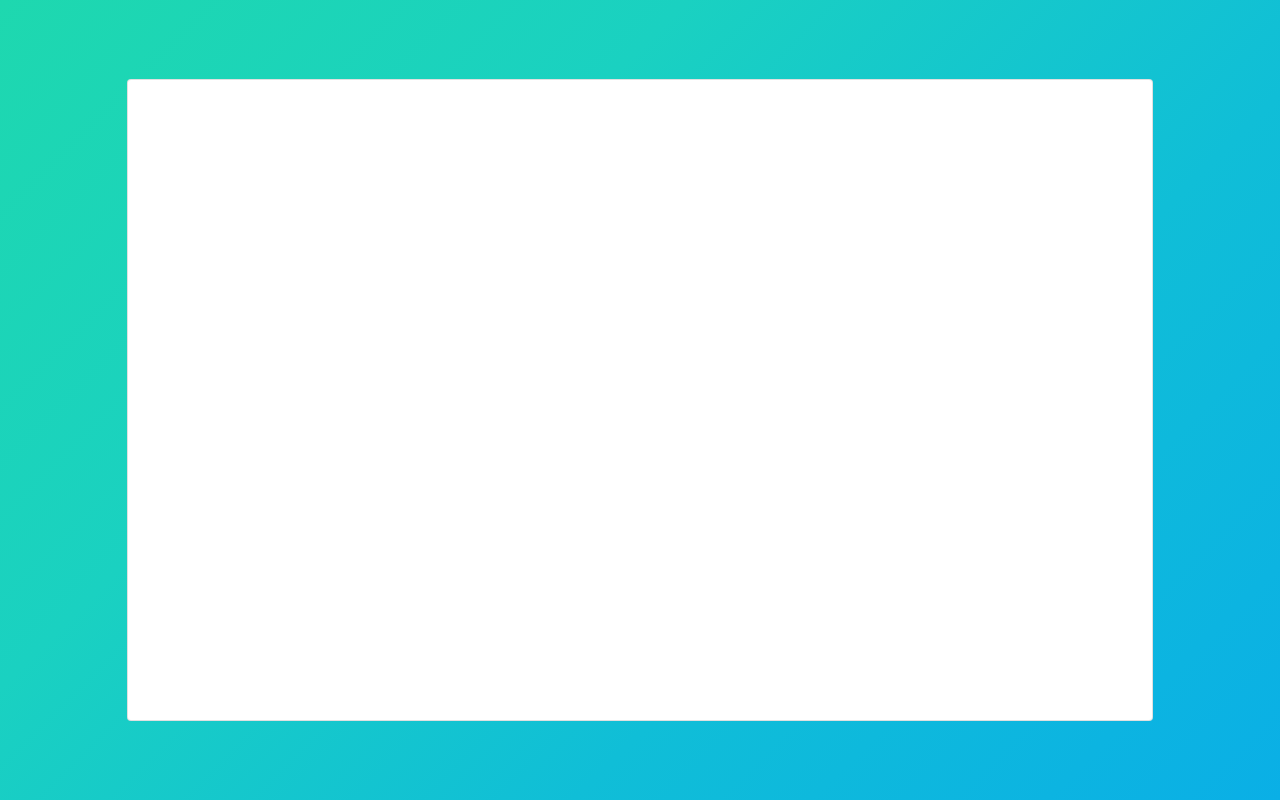
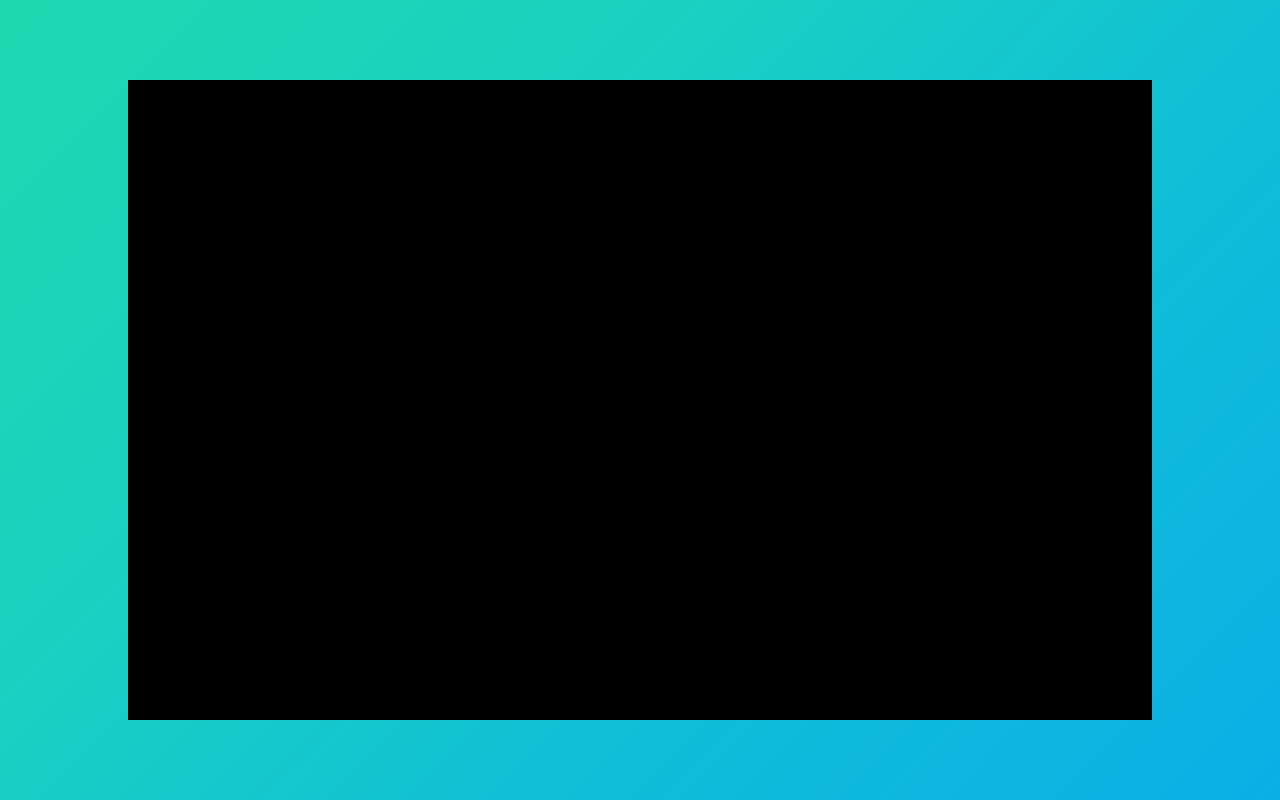
Before and after one commit to Prateeksrt/Prateeksrt.github.io, a React app: page / in a window 1280 px wide. Built offline with nearby package versions, Linux system fonts and the light colour scheme.

Commit message:
Add scss change js to jsx

```diff
--- a/package.json
+++ b/package.json
@@ -22,6 +22,8 @@
     "gh-pages": "^3.0.0",
     "html-loader": "^1.1.0",
     "html-webpack-plugin": "^4.3.0",
+    "sass": "^1.26.8",
+    "sass-loader": "^8.0.2",
     "style-loader": "^1.2.1",
     "webpack": "^4.43.0",
     "webpack-cli": "^3.3.11",
--- a/src/components/MainComponent.css
+++ b/src/components/MainComponent.scss
@@ -1,4 +1,5 @@
 .app {
     height: 80%;
     width:80%;
+    background-color: black;
 }
--- a/src/components/MainContainer.js
+++ b/src/components/MainContainer.jsx
@@ -1,13 +1,9 @@
 import React from 'react';
 import Paper from '@material-ui/core/Paper';
-import './MainComponent.css';
+import './MainComponent.scss';
 
 const MainContainer = () => (
-    <Paper
-        className="app"
-        elevation={3}
-        variant="outlined"
-    />
+    <div className="app"></div>
 )
 
 export default MainContainer;
--- a/src/index.js
+++ b/src/index.js
@@ -1,7 +1,7 @@
 import App from './components/App';
 import React from 'react';
 import ReactDOM from 'react-dom';
-import './index.css'
+import './index.scss'
 
 const wrapper = document.getElementById("content");
 ReactDOM.render(<App />, wrapper);
--- a/webpack.config.js
+++ b/webpack.config.js
@@ -9,10 +9,13 @@ module.exports = {
         rules: [
             {
                 test: /\.(js|jsx)$/,
+                resolve: {
+                    extensions: [".js", ".jsx"]
+                },
                 exclude: /node_modules/,
                 use: {
                     loader: "babel-loader"
-                }
+                },
             },
             {
                 test: /\.html$/,
@@ -21,10 +24,16 @@ module.exports = {
                 }
             },
             {
-                test: /\.css$/,
+                test: /\.(css|scss)$/,
                 use: [
                     "style-loader",
                     "css-loader",
+                    {
+                        loader: "sass-loader",
+                        options: {
+                            implementation: require('sass'),
+                        }
+                    }
                 ]
             }
         ]
```
Also changed, not shown: src/components/App.jsx (renamed from src/components/App.js), src/index.scss (renamed from src/index.css), 1 other file (tests, documents, lock files or other folders).
